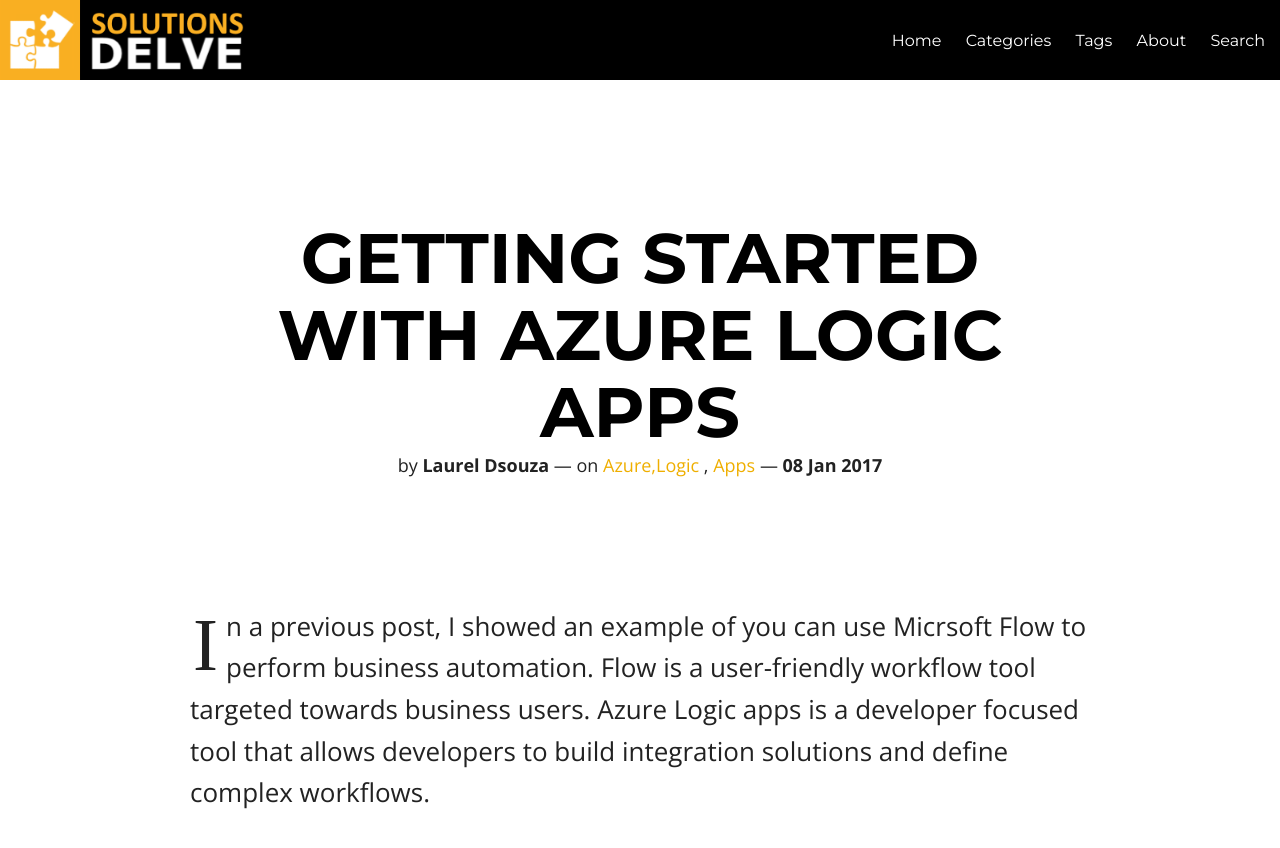
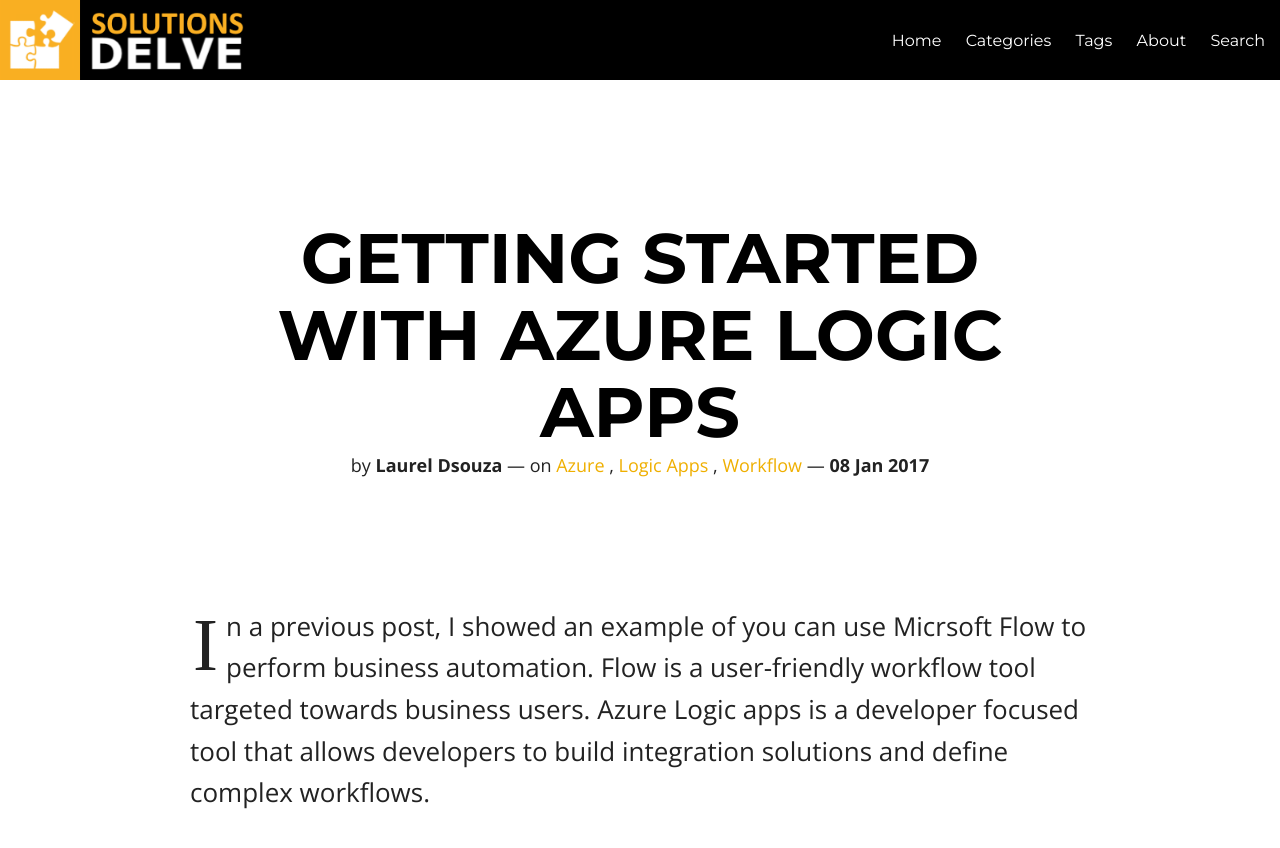
Before and after one commit to ldsouza/ldsouza.github.io, a Jekyll site: the page built from _posts/2017-01-08-getting-started-with-azure-logic-apps.md, in a window 1280 px wide and 900 px high. Shown: the top 848 px of the window. Built offline with Jekyll 4.4.1, drawn with Linux system fonts in a browser that asks for light colours; nearby versions of some CDN libraries; library files that are not in the unit come from our copies.

Commit message:
Update 2017-01-08-getting-started-with-azure-logic-apps.md

```diff
--- a/_posts/2017-01-08-getting-started-with-azure-logic-apps.md
+++ b/_posts/2017-01-08-getting-started-with-azure-logic-apps.md
@@ -7,8 +7,11 @@
 featured: false
 comments: false
 title: Getting Started with Azure Logic Apps
-tags: 'Azure,Logic Apps'
 category: Azure
+tags:
+  - Azure
+  - Logic Apps
+  - Workflow
 ---
 In a previous post, I showed an example of you can use Micrsoft Flow to perform business automation. Flow is a user-friendly workflow tool targeted towards business users. Azure Logic apps is a developer focused tool that allows developers to build integration solutions and define complex workflows.
 
```
